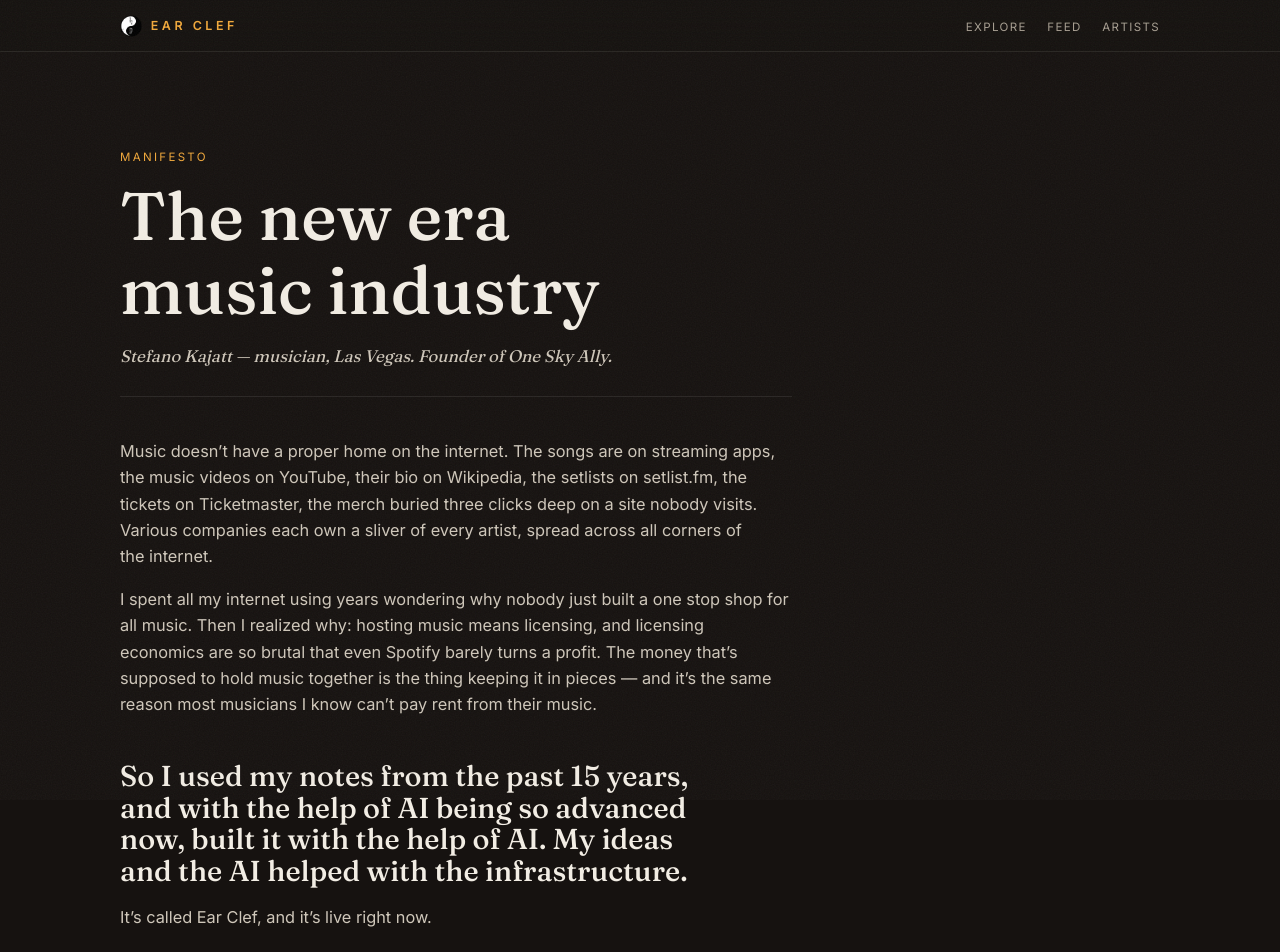
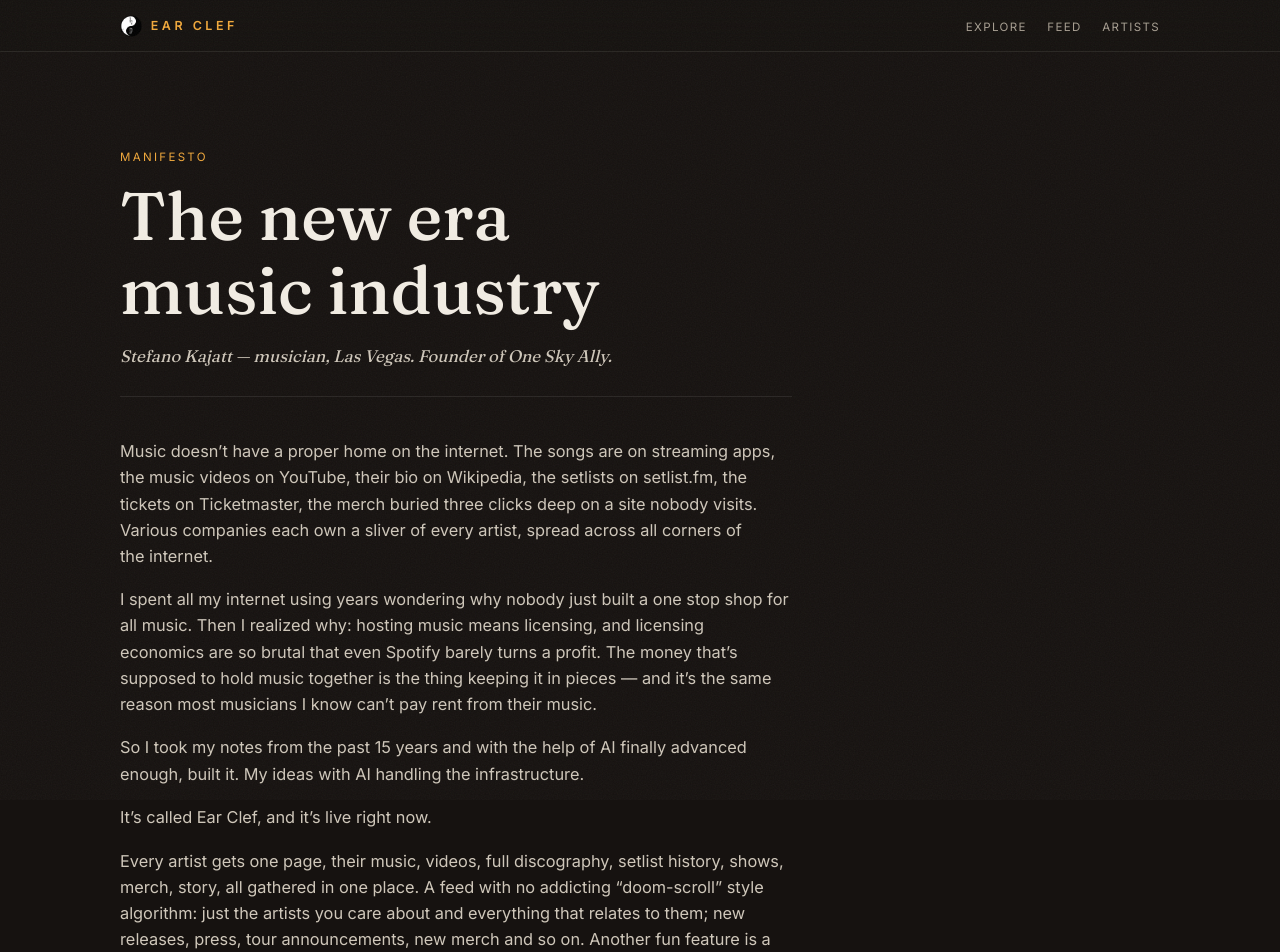
Before and after one commit to One-Sky-Ally/earclef, a Next.js app: page /manifesto in a window 1280 px wide. Shown: the top 952 px of the page. Built offline with nearby package versions, Linux system fonts and the light colour scheme.

Commit message:
fix: manifesto pull-quote — Stefano's revised wording, regular body weight

```diff
--- a/app/manifesto/page.tsx
+++ b/app/manifesto/page.tsx
@@ -45,11 +45,11 @@
               musicians I know can&rsquo;t pay rent from their music.
             </p>
 
-            <h2>
-              So I used my notes from the past 15 years, and with the help of
-              AI being so advanced now, built it with the help of AI. My
-              ideas and the AI helped with the infrastructure.
-            </h2>
+            <p>
+              So I took my notes from the past 15 years and with the help of
+              AI finally advanced enough, built it. My ideas with AI handling
+              the infrastructure.
+            </p>
             <p>It&rsquo;s called Ear Clef, and it&rsquo;s live right now.</p>
             <p>
               Every artist gets one page, their music, videos, full
```
